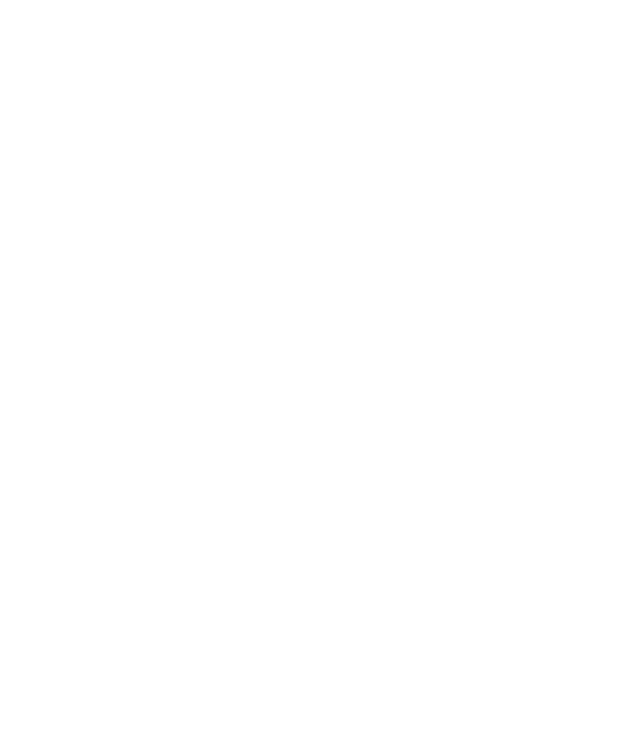
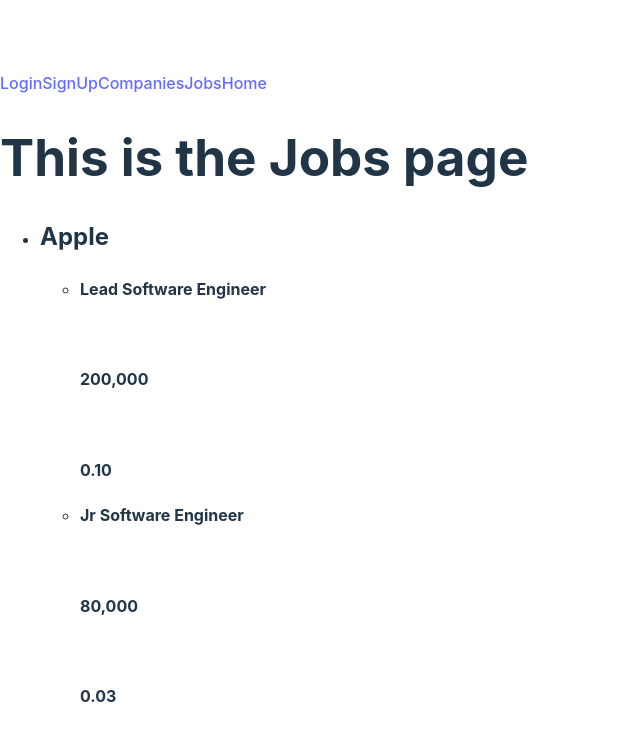
Before and after one commit to RandyKR1/Jobly-Frontend, a React (Vite) app: page /jobs in a window 1280 px wide. Before the commit this address had no page. Shown: the top 740 px of the page, without its empty margins (0-640 px from the left). Built offline with nearby package versions, Linux system fonts and the light colour scheme.

Commit message:
Updated Content and Routing for component pages

```diff
--- a/src/App.jsx
+++ b/src/App.jsx
@@ -2,10 +2,30 @@ import React, {useState, useEffect} from 'react'
 import './App.css'
 import Routing from './Routing'
 
-function App() {
+
+const companyDefault = [
+  {
+    name: 'Apple',
+    description: "World lead tech company",
+    jobs: [
+      {
+        title: "Lead Software Engineer",
+        salary: "200,000",
+        equity: "0.10"
+      },
+      {
+        title: "Jr Software Engineer",
+        salary: "80,000",
+        equity: "0.03"
+      }
+    ]
+  }
+]
+
+function App({comps = companyDefault}) {
  return (
     <>
-      <Routing />
+      <Routing comps={comps}/>
     </>
   )
 }
--- /dev/null
+++ b/src/Nav.jsx
@@ -0,0 +1,21 @@
+import React from "react";
+import {Link, Navigate} from "react-router-dom"
+import Login from "./components/Login";
+import SignUp from "./components/SignUp";
+import Companies from "./components/companies/Companies";
+import Jobs from "./components/jobs/Job";
+import Home from "./components/Home";
+
+const Nav = () => {
+    return(
+        <>
+        <Link to="/login" element={<Login />}>Login</Link>
+        <Link to="/signup" element={<SignUp />}>SignUp</Link>
+        <Link to="/companies" element={<Companies />}>Companies</Link>
+        <Link to="/jobs" element={<Jobs />}>Jobs</Link>
+        <Link to="/home" element={<Home />}>Home</Link>
+        </>
+    )
+}
+
+export default Nav
--- a/src/Routing.jsx
+++ b/src/Routing.jsx
@@ -1,14 +1,30 @@
 import React from "react";
-import {BrowserRouter, Routes, Route} from "react-router-dom";
+import {BrowserRouter, Routes, Route, Navigate} from "react-router-dom";
+import Nav from "./Nav"
 import Home from "./components/Home"
+import Login from "./components/Login";
+import SignUp from "./components/SignUp";
+import Companies from "./components/companies/Companies";
+import CompanyDetail from "./components/companies/CompanyDetail";
+import Jobs from "./components/jobs/Job";
 
-const Routing = () => {
+
+const Routing = ({comps}) => {
+
 
     return(
     <>
         <BrowserRouter>
+            <Nav />
             <Routes>
                 <Route path="/" element={<Home />} />
+                <Route path="/login" element={<Login />} />
+                <Route path="/signup" element={<SignUp />} />
+                <Route path="/companies" element={<Companies comps={comps}/>} />
+                <Route path="/company:name" element={<CompanyDetail comps={comps} />} />
+                <Route path="/jobs" element={<Jobs comps={comps}/>} />
+                <Route path="*" element={<Navigate to="/"/>} />
+                {/* <Route path="/profile" element={<Profile />} /> */}
             </Routes>
         </BrowserRouter>
     </>
--- a/src/components/Home.jsx
+++ b/src/components/Home.jsx
@@ -1,4 +1,7 @@
 import React from "react";
+
+
+
 
 const Home = () => {
 
--- a/src/components/Login.jsx
+++ b/src/components/Login.jsx
@@ -0,0 +1,14 @@
+import React from "react";
+import {Link} from "react-router-dom"
+import Home from "./Home";
+
+const Login = () => {
+    return(
+        <>
+            <h1>This is the login form</h1>
+            <Link to="/" element={<Home/>}> Go Home</Link>
+        </>
+    )
+}
+
+export default Login
--- a/src/components/SignUp.jsx
+++ b/src/components/SignUp.jsx
@@ -0,0 +1,14 @@
+import React from "react";
+import {Link} from "react-router-dom"
+import Home from "./Home";
+
+const SignUp = () => {
+    return(
+        <>
+            <h1>This is the sign up form</h1>
+            <Link to="/" element={<Home/>}> Go Home</Link>
+        </>
+    )
+}
+
+export default SignUp
--- a/src/components/companies/Companies.jsx
+++ b/src/components/companies/Companies.jsx
@@ -0,0 +1,19 @@
+import React from "react";
+import Home from "../Home";
+import {Link} from "react-router-dom"
+
+const Companies = ({comps}) => {
+    return (
+        <>
+            <h1>This is the Companies page</h1>
+            <ul>
+                {comps.map(c => (
+                    <li>{c.name}</li>
+                ))}
+            </ul>
+            <Link to="/" element={<Home/>}>Go Home</Link>
+        </>
+    )
+}
+
+export default Companies
--- a/src/components/companies/CompanyDetail.jsx
+++ b/src/components/companies/CompanyDetail.jsx
@@ -0,0 +1,22 @@
+import React from "react";
+import Home from "../Home";
+import {Link} from "react-router-dom"
+
+const CompanyDetail = ({comps}) => {
+    return (
+        <>
+            <h1>This is the Company Detail page</h1>
+            <ul>
+                {comps.map(c => (
+                    <li>{c.name}/{c.descrition}
+                            <br/>
+                            {c.jobs}
+                    </li>
+                ))}
+            </ul>
+            <Link to="/" element={<Home/>}>Go Home</Link>
+        </>
+    )
+}
+
+export default CompanyDetail
--- a/src/components/jobs/Job.jsx
+++ b/src/components/jobs/Job.jsx
@@ -0,0 +1,28 @@
+import React from "react";
+
+const Jobs = ({comps}) => {
+    return(
+        <>
+            <h1>This is the Jobs page</h1>
+            <ul>
+                {comps.map(c => (
+                    <li><h2>{c.name}</h2>
+                    <ul>
+                    {c.jobs.map(j=>(
+                        <li>
+                            <h4>{j.title}</h4>
+                            <br/>
+                            <h4>{j.salary}</h4>
+                            <br/>
+                            <h4>{j.equity}</h4>
+                        </li>
+                    ))}
+                    </ul>
+                    </li>
+                ))}
+            </ul>
+        </>
+    )
+}
+
+export default Jobs
```
